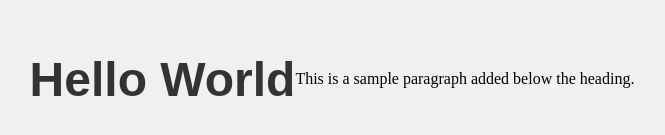
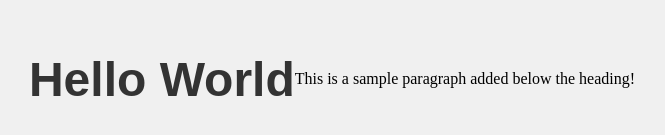
Before and after one commit to AndrewSlobodianiuk/ai, a plain HTML site: page index.html in a window 1280 px wide. Shown: the part 321-456 px from the top of the page, 308-973 px from the left. Drawn offline with Linux system fonts and the light colour scheme.

Commit message:
fix: Fix uncommitted file changes

```diff
--- a/index.html
+++ b/index.html
@@ -8,6 +8,6 @@
   </head>
   <body>
     <h1>Hello World</h1>
-    <p>This is a sample paragraph added below the heading.</p>
+    <p>This is a sample paragraph added below the heading!</p>
   </body>
 </html>
```
Also changed, not shown: 1 other file.
